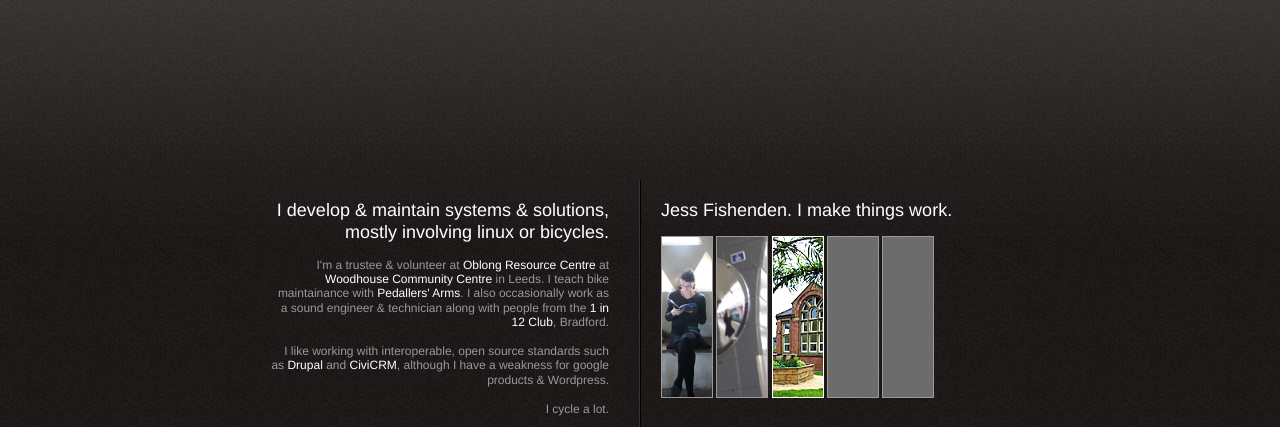
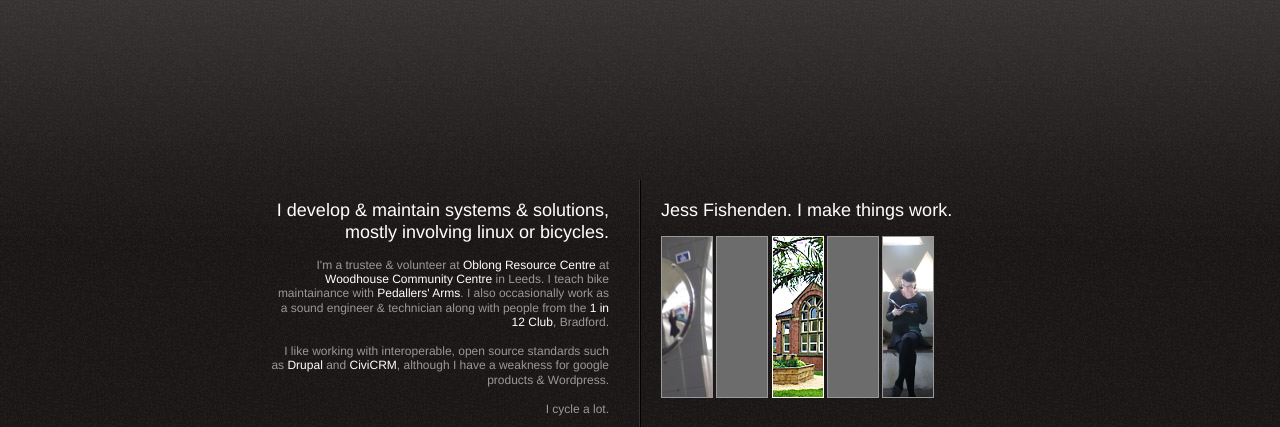
Before and after one commit to jessfishenden/jessfishenden.github.com, a plain HTML site: page index.html in a window 1280 px wide. Shown: the top 427 px of the page. Drawn offline with nearby package versions, Linux system fonts and the light colour scheme.

Commit message:
image reordering

```diff
--- a/index.html
+++ b/index.html
@@ -83,11 +83,11 @@
 
           		<h2>Jess Fishenden. I make things work.</h2><br />
 
-          		<a><img alt="Jess Fishenden" border="1" src="images/jf-rushton-2009.jpg" /></a>
           		<a><img alt="Jess Fishenden" border="1" src="images/jf-goodge_st-2005.jpg" /></a>
+          		<a><img alt="Jess Fishenden" border="1" src="images/missing.jpg" /></a>
           		<a href="http://www.woodhousecommunitycentre.com"><img alt="Jess Fishenden" border="1" src="images/wcc-ext.jpg" /></a>
           		<a><img alt="Jess Fishenden" border="1" src="images/missing.jpg" height="160" width="50" /></a>
-          		<a><img alt="Jess Fishenden" border="1" src="images/missing.jpg" height="160" width="50" /></a><br /><br />
+          		<a><img alt="Jess Fishenden" border="1" src="images/jf-rushton-2009.jpg" height="160" width="50" /></a><br /><br />
           		<br />
           		<div class="credit">Landing page template by <a href="http://tentblogger.com/free-branding-templates/ ">John Saddington</a>.</div></small>
 		<!-- Like this template? Thank me by keeping a link back to this URL! Word up yo. -->
```
